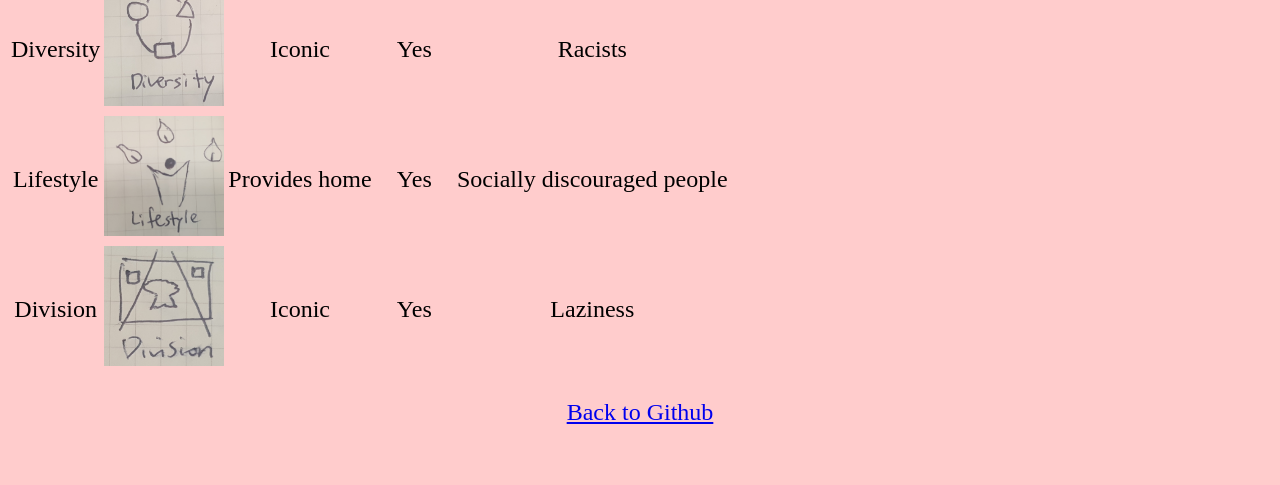
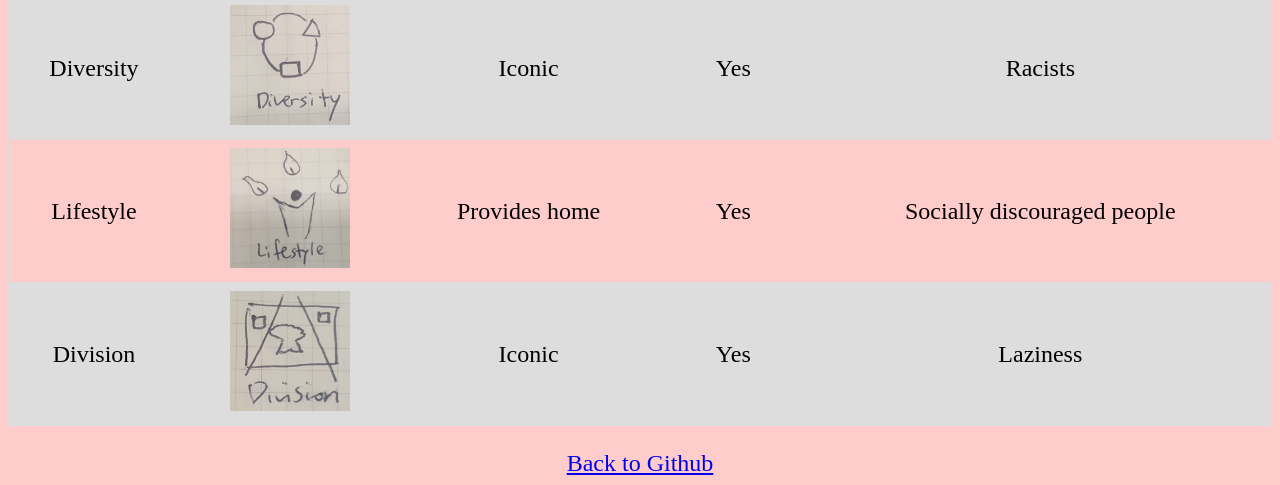
Before and after one commit to LukeLim1/CODE1230-urban-modelling, a plain HTML site: page urban.html in a window 1280 px wide. Shown: the part 2009-2494 px from the top of the page. Before the commit the page ends 2443 px from the top, so only its background shows below. Drawn offline with Linux system fonts and the light colour scheme.

Commit message:
Update urban.html

```diff
--- a/urban.html
+++ b/urban.html
@@ -1,6 +1,19 @@
 <!DOCTYPE html>
 <html>
 <head>
+  <style>
+    table {
+      border-collapse: collapse;
+      width: 100%
+    }
+    td, th {
+      border: 1px solid #dddddd;
+      padding: 8px;
+    }
+    tr:nth-child(even) {
+      background-color: #dddddd;
+    }
+  </style>
   <title> Urban Transformation </title>
   <link rel="stylesheet" type="text/css" href="style.css"/>
   </head>
@@ -25,6 +38,8 @@
     <img src="parkgooglemap.jpg" alt="photo missing" width="500" height="500">
 
 <table>
+
+
   <tr>
     <th>Analysis</th>
     <th>Image</th>
```
